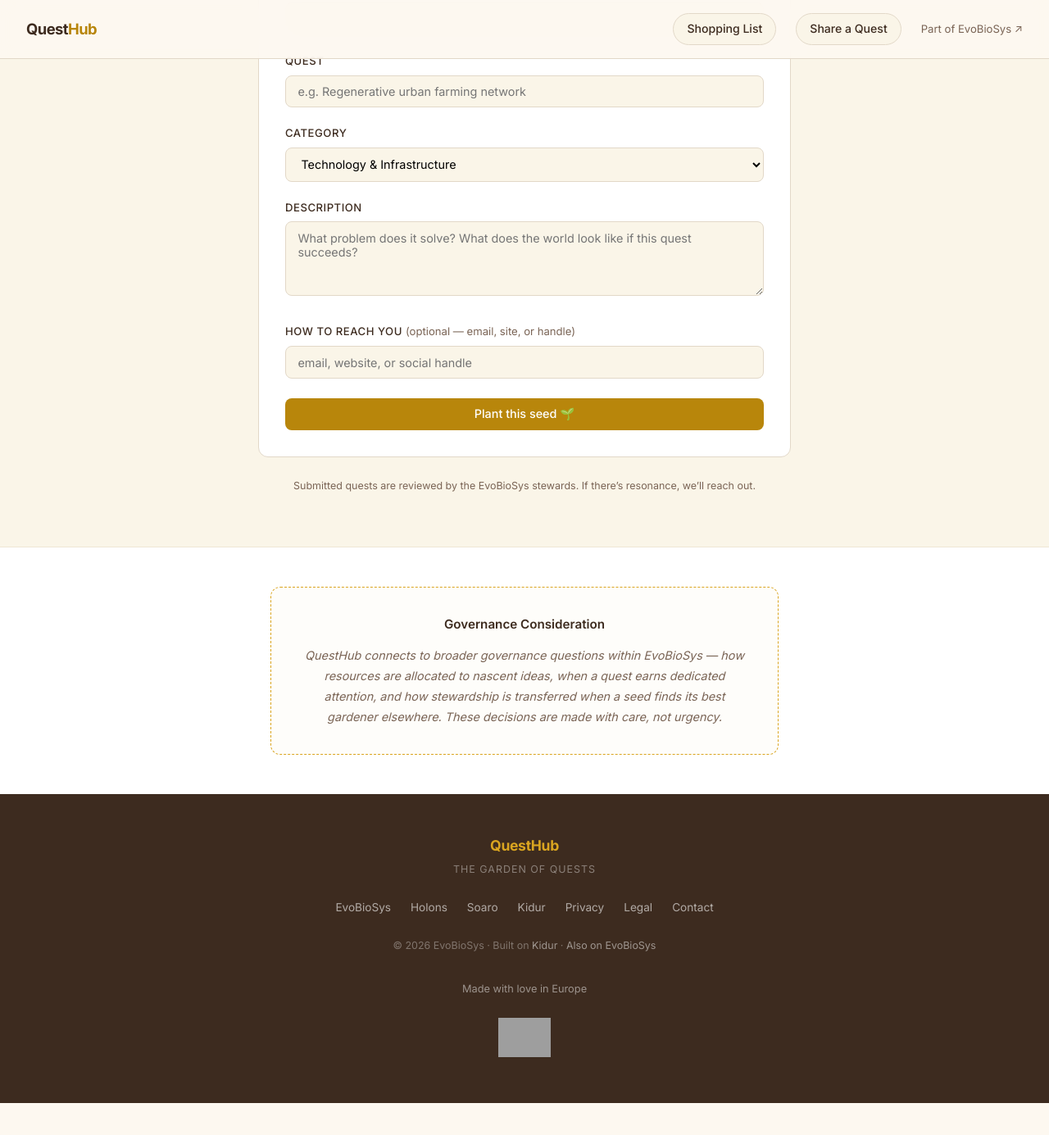
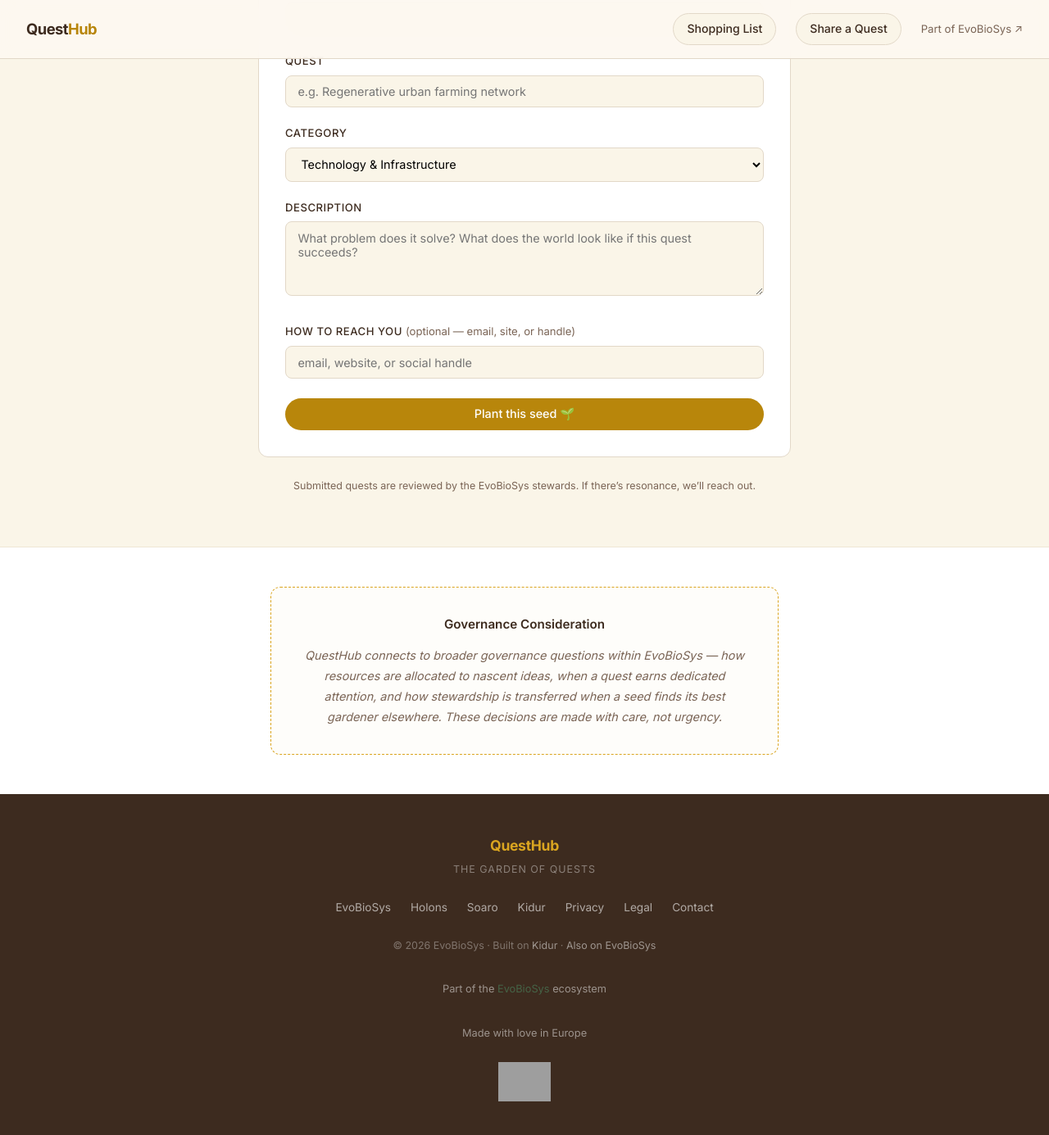
Before and after one commit to Evobiosys/questhub.eco, a Jekyll site: the page built from index.html, in a window 1280 px wide and 1400 px high, scrolled down 6817 px. Shown: the top 1385 px of the window at 82% size. Built offline with Jekyll 4.4.1, drawn with Linux system fonts in a browser that asks for light colours; before the commit the page ends 8163 px from its top, so only the background shows below that; grey boxes are pictures that could not be loaded.

Commit message:
ui: EvoBioSys ecosystem footer link + rounder share-quest button
Co-Authored-By: Claude Opus 4.7 <noreply@anthropic.com>

```diff
--- a/_layouts/default.html
+++ b/_layouts/default.html
@@ -55,6 +55,9 @@
         &copy; 2026 EvoBioSys &middot; Built on <a href="https://kidur.org" target="_blank" rel="noopener">Kidur</a>
         &middot; <a href="https://evobiosys.org/holons/questhub/" target="_blank" rel="noopener">Also on EvoBioSys</a>
       </p>
+      <p class="qh-footer-ecosystem" style="font-size:0.8rem; opacity:0.7; margin-top:0.5rem;">
+        Part of the <a href="https://evobiosys.org" target="_blank" rel="noopener">EvoBioSys</a> ecosystem
+      </p>
       <p class="qh-footer-signoff" style="font-size:0.8rem; opacity:0.7; margin-top:0.5rem;">Made with love in Europe</p>
       <a href="https://profiles.eco/questhub?ref=tm" rel="noopener">
         <img class="eco-trustmark" alt=".eco profile for questhub.eco" src="https://trust.profiles.eco/questhub/eco-mark.svg?color=%239F1744" style="max-width:4rem">
--- a/assets/css/style.css
+++ b/assets/css/style.css
@@ -118,6 +118,7 @@ a:hover { color: var(--qh-green-light); }
 .btn-primary {
   background: var(--qh-gold);
   color: var(--color-white);
+  border-radius: 999px;
 }
 .btn-primary:hover { background: var(--qh-gold-light); color: var(--color-white); }
 
```
